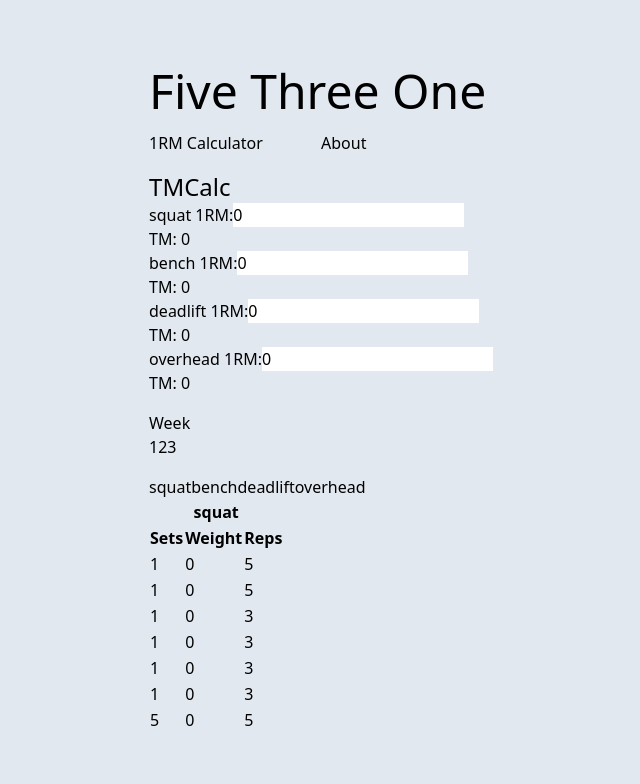
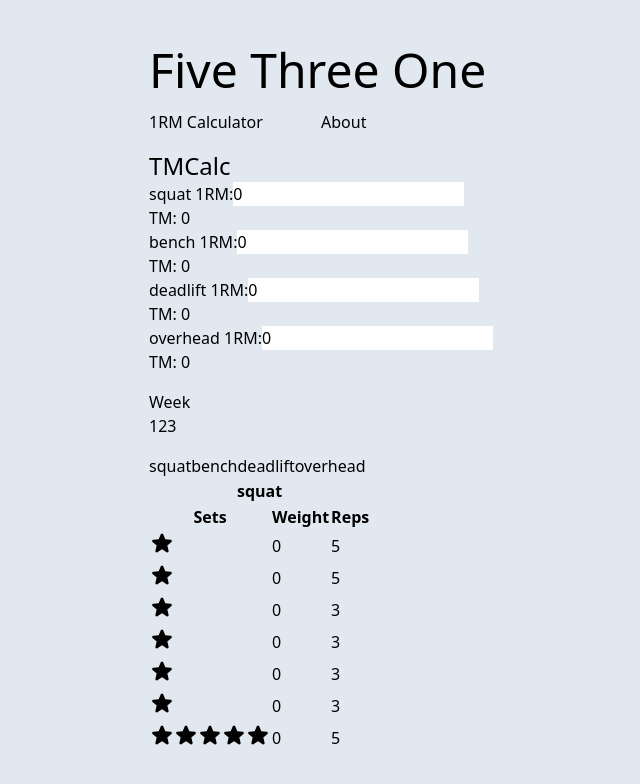
Before and after one commit to aaronkai/vitejs-vite-l1qwg6, a React (Vite) app: page / in a window 1280 px wide. Shown: the top 784 px of the page, without its empty margins (319-959 px from the left). Built offline with nearby package versions, Linux system fonts and the light colour scheme.

Commit message:
hook up checkboxes

```diff
--- a/package.json
+++ b/package.json
@@ -15,6 +15,7 @@
     "react-dom": "^18.2.0"
   },
   "devDependencies": {
+    "@heroicons/react": "^2.0.11",
     "@types/react": "^18.0.19",
     "@types/react-dom": "^18.0.6",
     "@vitejs/plugin-react": "^2.1.0",
--- /dev/null
+++ b/src/components/Button.tsx
@@ -0,0 +1,52 @@
+import { useState } from "react";
+import { StarIcon, CheckCircleIcon } from "@heroicons/react/24/solid";
+export default function Button({
+  exercise,
+  exerciseCompletion,
+  setExerciseCompletion,
+  sets,
+  row,
+}) {
+  // const [checked, setChecked] = useState(false);
+  let icon;
+  if (sets < 6) {
+    if (!exerciseCompletion[exercise][sets]) {
+      icon = <StarIcon className="w-6 h-6" />;
+    } else {
+      icon = <CheckCircleIcon className="w-6 h-6" />;
+    }
+  } else {
+    if (!exerciseCompletion[exercise][sets][row]) {
+      icon = <StarIcon className="w-6 h-6" />;
+    } else {
+      icon = <CheckCircleIcon className="w-6 h-6" />;
+    }
+  }
+
+  function handleClick() {
+    // setChecked(!checked);
+    if (sets < 6) {
+      let state = exerciseCompletion[exercise];
+      state[sets] = !state[sets];
+      console.log(state);
+      setExerciseCompletion((prevState) => ({
+        ...prevState,
+        exercise: state,
+      }));
+    } else {
+      let state = exerciseCompletion[exercise];
+      state[sets][row] = !state[sets][row];
+      console.log(state);
+      setExerciseCompletion((prevState) => ({
+        ...prevState,
+        exercise: state,
+      }));
+    }
+  }
+
+  return (
+    <div>
+      <button onClick={() => handleClick()}>{icon}</button>
+    </div>
+  );
+}
--- a/src/components/WorkoutTable.tsx
+++ b/src/components/WorkoutTable.tsx
@@ -1,13 +1,51 @@
 import { calcPlate, percentages, sets, reps } from "../helpers";
 import { useState } from "react";
 import ExercisePicker from "./ExercisePicker";
+import Button from "./Button";
 
 const plateSize = 5;
 
 export default function WorkoutTable({ week, TM }) {
   const [exercise, setExercise] = useState("squat");
+  const [exerciseCompletion, setExerciseCompletion] = useState({
+    squat: [
+      false,
+      false,
+      false,
+      false,
+      false,
+      false,
+      [false, false, false, false, false],
+    ],
+    bench: [
+      false,
+      false,
+      false,
+      false,
+      false,
+      false,
+      [false, false, false, false, false],
+    ],
+    deadlift: [
+      false,
+      false,
+      false,
+      false,
+      false,
+      false,
+      [false, false, false, false, false],
+    ],
+    overhead: [
+      false,
+      false,
+      false,
+      false,
+      false,
+      false,
+      [false, false, false, false, false],
+    ],
+  });
   const exercises = Object.keys(TM);
-  // console.log({ exercises });
   return (
     <div>
       <ExercisePicker
@@ -29,85 +67,26 @@ export default function WorkoutTable({ week, TM }) {
         <tbody>
           {percentages[week].map((percentage, i) => (
             <tr key={i}>
-              <td>{sets[week][i]}</td>
+              <td className="flex flex-row">
+                {[...Array(sets[week][i])].map((x, j) => {
+                  return (
+                    <Button
+                      exercise={exercise}
+                      exerciseCompletion={exerciseCompletion}
+                      setExerciseCompletion={setExerciseCompletion}
+                      sets={i}
+                      row={j}
+                      key={exercise + i + j}
+                    />
+                  );
+                })}
+              </td>
               <td>{calcPlate(TM[exercise] * percentage, plateSize)}</td>
               <td>{reps[week][i]}</td>
             </tr>
           ))}
         </tbody>
       </table>
-      {/* <table>
-        <thead>
-          <tr>
-            <th colSpan={3}>Bench</th>
-          </tr>
-          <tr>
-            <th>Sets</th>
-            <th>Weight</th>
-            <th>Reps</th>
-          </tr>
-        </thead>
-        <tbody>
-          {percentages[week].map((percentage, i) => (
-            <tr key={i}>
-              <td>{sets[week][i]}</td>
-              <td>{calcPlate(TM.bench * percentage, plateSize)}</td>
-              <td>{reps[week][i]}</td>
-            </tr>
-          ))}
-        </tbody>
-      </table> */}
-      {/* <p>table</p>
-      <table>
-        <tbody>
-          <tr>
-            <th colspan="3">Squat</th>
-          </tr>
-          <tr>
-            <th>Sets</th>
-            <th>Weight</th>
-            <th>Reps</th>
-          </tr>
-          <tr>
-            <td>1</td>
-            <td>{calcPlate(TM.squat * 0.4, 2.5)}</td>
-            <td>5</td>
-          </tr>
-          <tr>
-            <td>1</td>
-            <td>{calcPlate(TM.squat * 0.5, 2.5)}</td>
-            <td>5</td>
-          </tr>
-          <tr>
-            <td>1</td>
-            <td>{calcPlate(TM.squat * 0.6, 2.5)}</td>
-            <td>5</td>
-          </tr>
-          <tr>
-            <td>1</td>
-            <td>{calcPlate(TM.squat * 0.65, 2.5)}</td>
-            <td>5</td>
-          </tr>
-          <tr>
-            <td>1</td>
-            <td>{calcPlate(TM.squat * 0.75, 2.5)}</td>
-            <td>5</td>
-          </tr>
-          <tr>
-            <td>1</td>
-            <td>{calcPlate(TM.squat * 0.85, 2.5)}</td>
-            <td>5</td>
-          </tr>
-          <tr>
-            <td>5</td>
-            <td>{calcPlate(TM.squat * 0.65, 2.5)}</td>
-            <td>5</td>
-          </tr>
-        </tbody>
-      </table> */}
-      {/* <th>Bench</th>
-      <th>Deadlift</th>
-      <th>Overhead</th> */}
     </div>
   );
 }
--- a/src/helpers.tsx
+++ b/src/helpers.tsx
@@ -1,8 +1,8 @@
-export function round2point5(x) {
+export function round2point5(x: number) {
   return Math.ceil(x / 2.5) * 2.5;
 }
 
-export function calcPlate(lbs, plateSize) {
+export function calcPlate(lbs: number, plateSize: number) {
   return Math.ceil(lbs / plateSize) * plateSize;
 }
 
```
Also changed, not shown: 1 other file (tests, documents, lock files or other folders).
